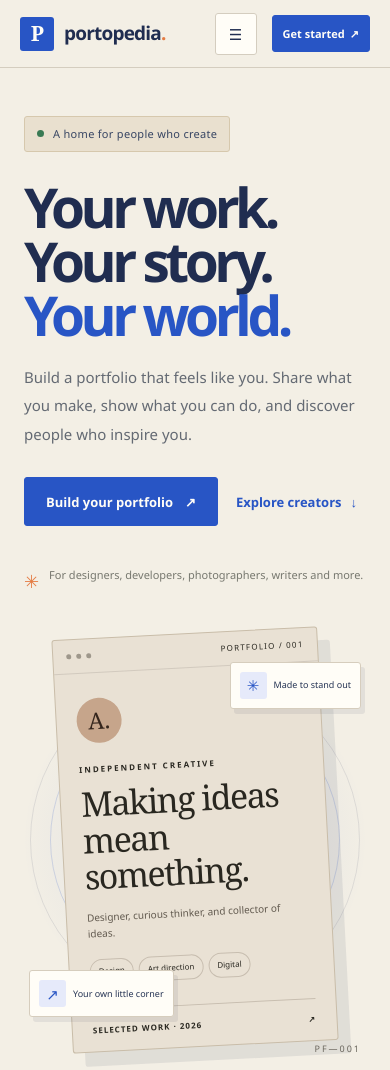
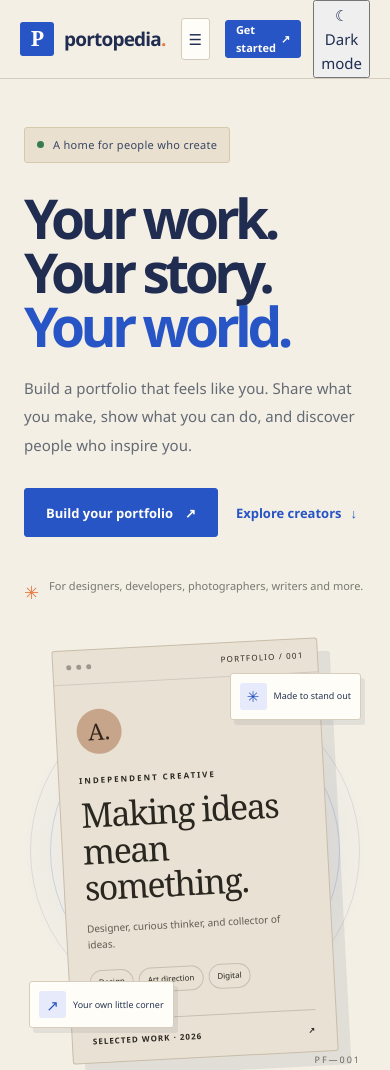
Before and after one commit to hehemeko1-coder/Portopedia, a website: page index.html in a window 390 px wide. Shown: the top 1070 px of the page. Drawn offline with Linux system fonts and the light colour scheme; no server answers.

Commit message:
Update index.html

```diff
--- a/index.html
+++ b/index.html
@@ -10,6 +10,7 @@
   <title>Portopedia — Your work, your world</title>
   <link rel="stylesheet" href="style.css">
   <script src="app.js" defer></script>
+  <script src="theme.js" defer></script>
 </head>
 <body>
   <header class="site-header">
@@ -32,6 +33,7 @@
     <div class="header-actions">
       <a class="sign-in-link" href="#accountDialog">Sign in</a>
 <a class="button button-small" href="#accountDialog">Get started <span>↗</span></a>
+      <button type="button" data-theme-toggle>☾ Dark mode</button>
     </div>
   </header>
 
```
